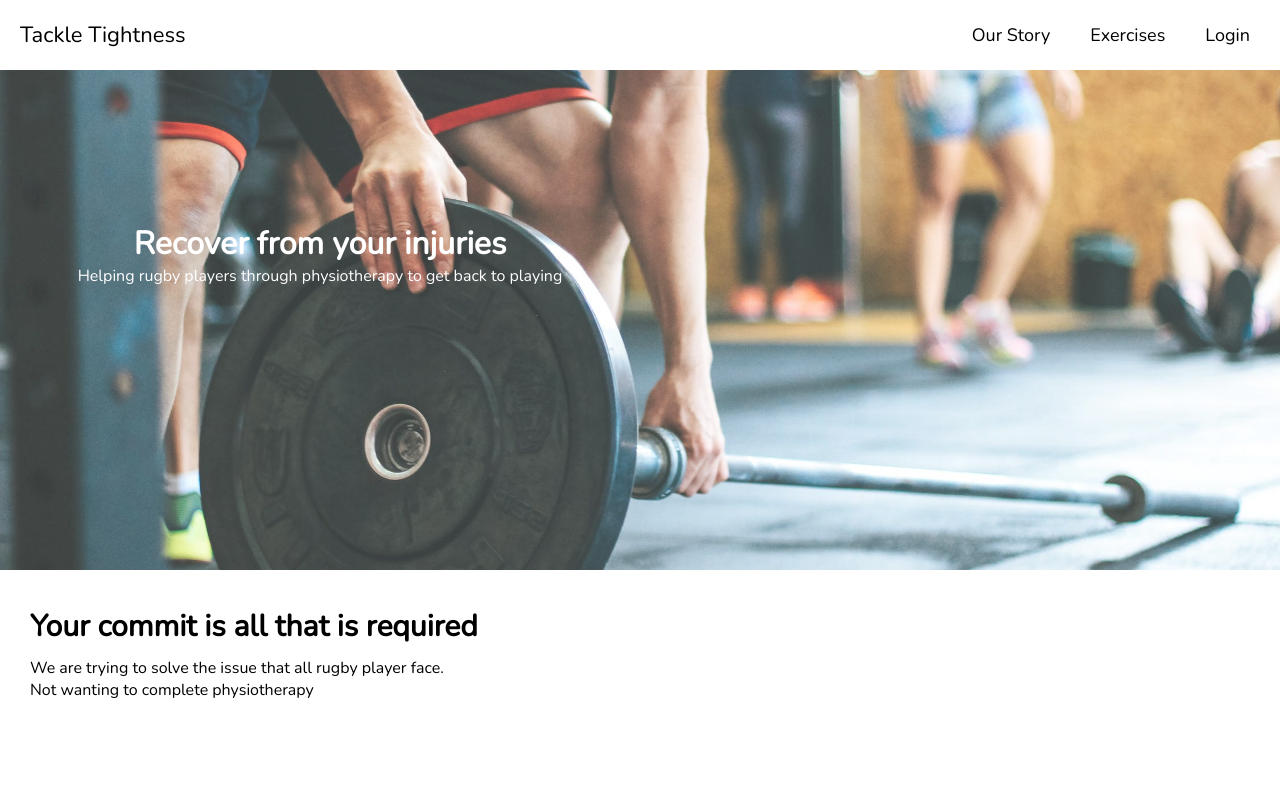
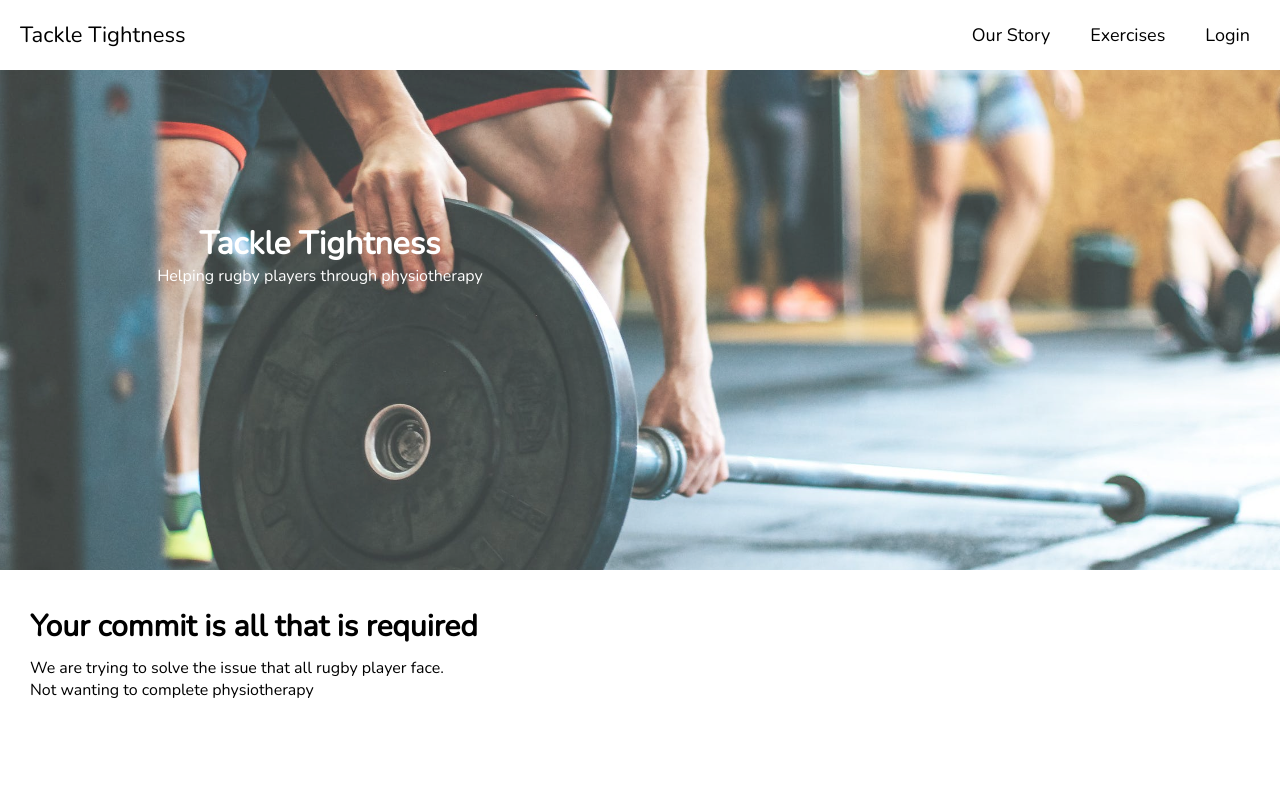
Before and after one commit to AdamRichards3/TackleTightnessV2, a website: page public/index.html in a window 1280 px wide. Shown: the top 800 px of the page. Drawn offline with nearby package versions, Linux system fonts and the light colour scheme.

Commit message:
change title

```diff
--- a/public/index.html
+++ b/public/index.html
@@ -27,8 +27,8 @@
 	  <div class="background">
 		  <img src="img/image1.jpeg" alt="Photo" width=100% height=500px>
 		  <div class="text">
-			  <h1>Recover from your injuries</h1>
-			  <p>Helping rugby players through physiotherapy to get back to playing</p>
+			  <h1>Tackle Tightness</h1>
+			  <p>Helping rugby players through physiotherapy</p>
 			</div>
 	  </div>
 
```
